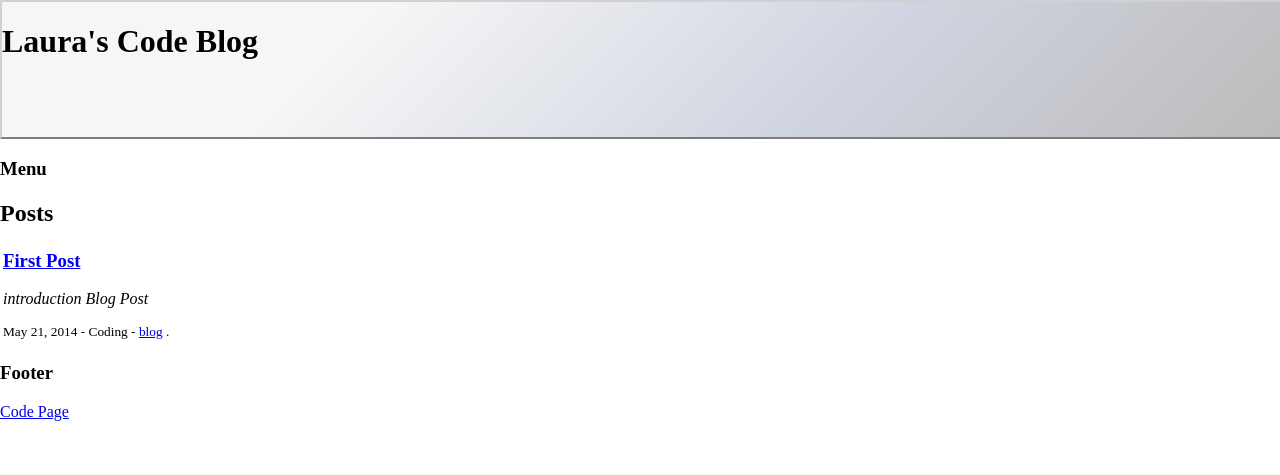
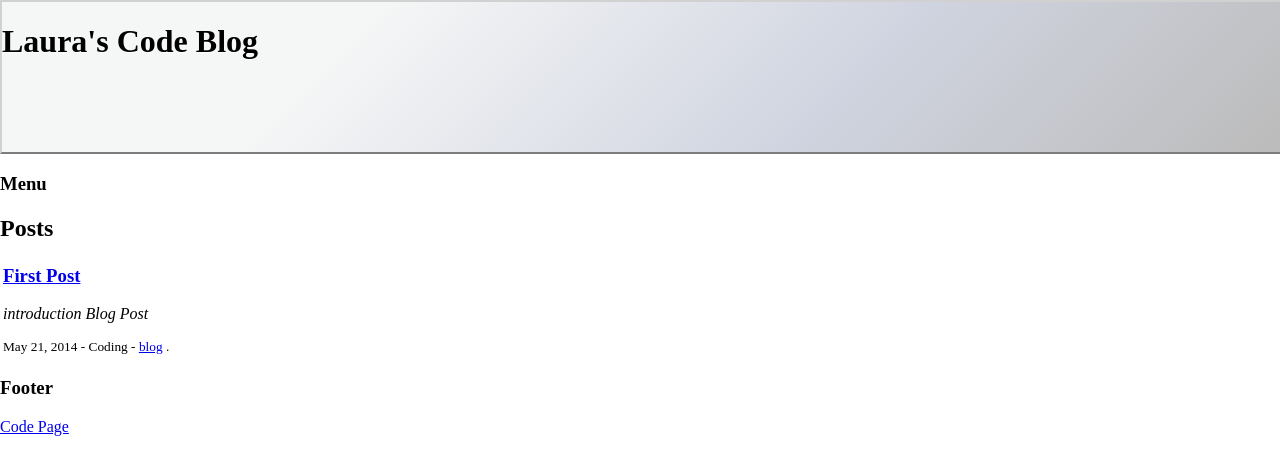
Before and after one commit to LauraR6561/Laurar6561.github.io, a Jekyll site: the page built from index.html, in a window 1280 px wide. Shown: the top 475 px of the page. Built offline with Jekyll 4.4.1, drawn with Linux system fonts in a browser that asks for light colours; Markdown is read by kramdown in place of the engine named in the settings.

Commit message:
css change

```diff
--- a/css/template.css
+++ b/css/template.css
@@ -4,7 +4,7 @@ body{
 #mainHeading{
     width:100%;
     height:15%;
-    min-width:150px;
+    min-height:150px;
     overflow:hidden;
     border:2px outset #D1D1D1;
 	background: #f5f6f6; /* Old browsers */
```
